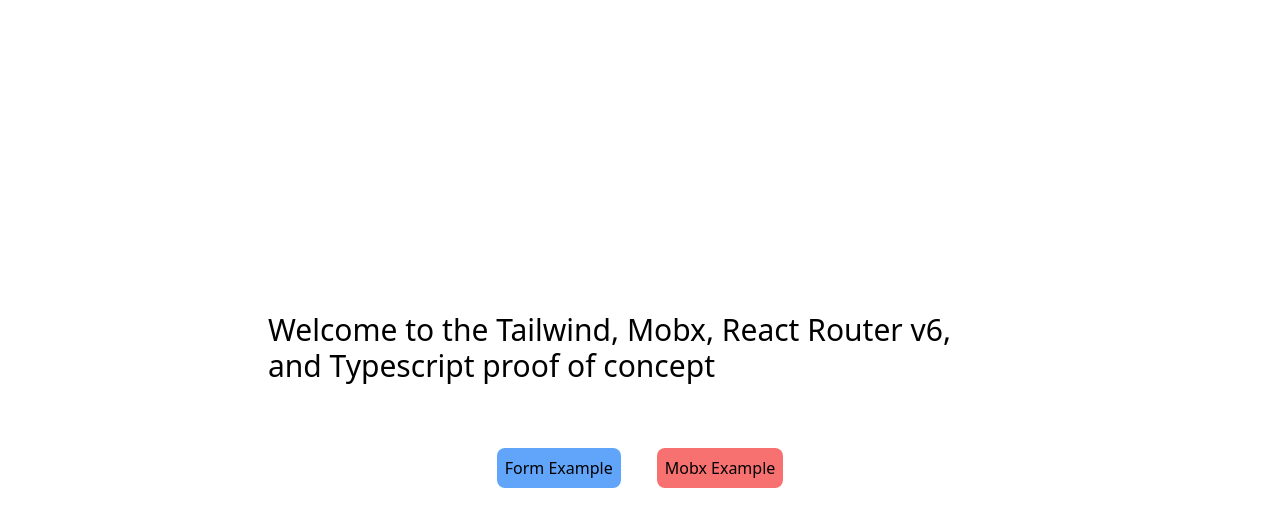
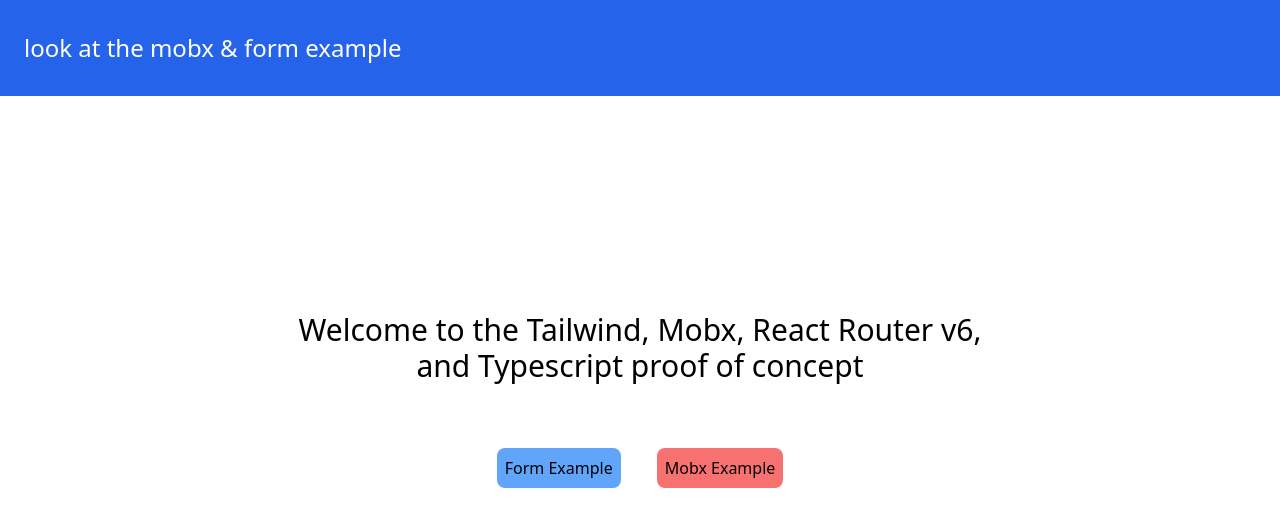
Before and after one commit to josephaw1022/Proof-Of-Concept, a React (Create React App) app: page / in a window 1280 px wide. Shown: the top 526 px of the page. Built offline with nearby package versions, Linux system fonts and the light colour scheme.

Commit message:
formatted the home view component

```diff
--- a/src/views/Home.tsx
+++ b/src/views/Home.tsx
@@ -1,13 +1,17 @@
 import { Loading } from "@components/Loading";
-import React, { useState, useEffect , FC} from "react";
-import { Route, Link} from "react-router-dom";
+import { StoreType } from "@routes/routes";
+import { observer } from 'mobx-react';
+import React, { useEffect, useState } from "react";
+import { Link } from "react-router-dom";
+import { Navbar } from "../components/Navbar";
 
 
-export const Home:FC<any> = props => {
+export const Home = observer((props: StoreType) => {
 
 
     const [loading, setLoading] = useState<boolean>(true)
     const [error, setError] = useState<boolean>(false)
+
 
 
     // Fake Loading
@@ -15,24 +19,39 @@
         setTimeout(() => {
             setLoading(false)
         }, 500)
+
     }, [])
+
+    // Navbar title handling
+    const [navbarTitle, setNavbarTitle] = useState<string>(``)
+    useEffect(() => {
+        setNavbarTitle(
+            props.example_one.hasViewedCountPage ?
+                `count from the simple mobx example page = ${props.example_one.count}. Yes it works in between routes!! `
+                : `look at the mobx & form example`
+        );
+    }, [props.example_one])
 
 
 
     return loading ? <Loading /> : (
+        <>
+            <Navbar title={navbarTitle} />
             <div className="flex flex-col justify-center items-center gap-4  min-h-screen">
-            <h1 className="text-lg md:text-3xl  m-3 p-3 max max-w-3xl">
+                <h1 className="text-lg md:text-3xl  m-3 p-3 max max-w-3xl text-center">
                     Welcome to the Tailwind, Mobx, React Router v6, and Typescript proof of concept
                 </h1>
-            <div className="flex flex-row gap-3 m-3 items-center justify-evenly ">
-                <Link to="/example"  className="bg-blue-400 rounded-lg p-2 m-3">
+                <div className="flex flex-row flex-wrap gap-3 m-3 items-center justify-evenly ">
+                    <Link to="/example" className="bg-blue-400 rounded-lg p-2 m-3">
                         Form Example
                     </Link>
-                <Link to="/mobx"  className="bg-red-400 rounded-lg p-2 m-3">
+                    <Link to="/mobx" className="bg-red-400 rounded-lg p-2 m-3">
                         Mobx Example
                     </Link>
                 </div>
             </div>
+        </>
     )
 
 }
+)
```
Lines whose indentation alone changed are shown as unchanged.
